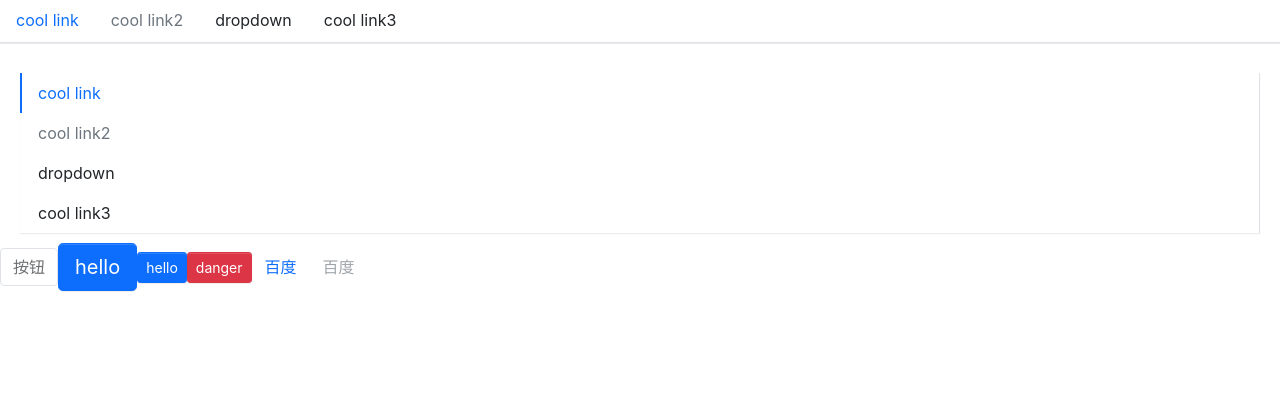
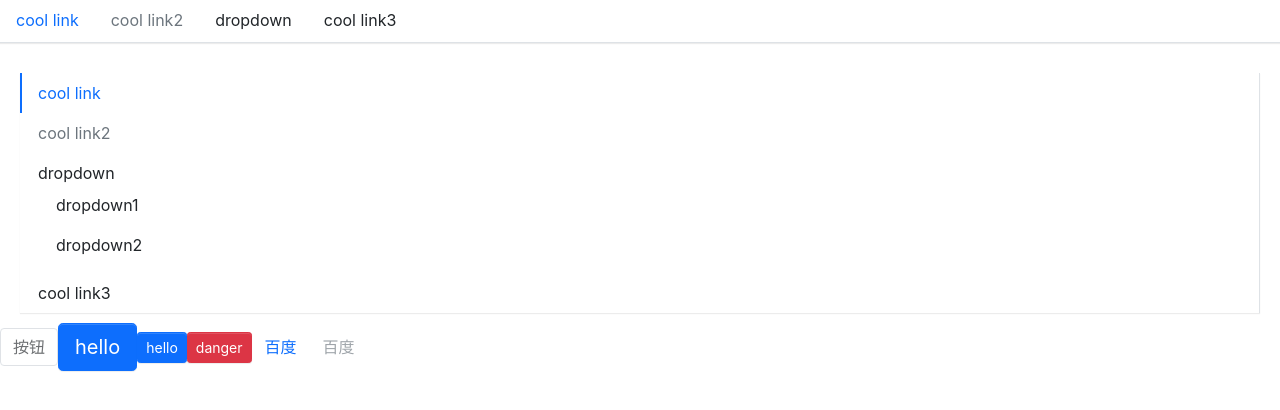
Before and after one commit to MrRabbit1993/react-ts, a React (Create React App) app: page / in a window 1280 px wide. Shown: the top 410 px of the page. Built offline with nearby package versions, Linux system fonts and the light colour scheme.

Commit message:
feat: submenu 调整

```diff
--- a/src/App.tsx
+++ b/src/App.tsx
@@ -7,7 +7,7 @@ function App() {
   return (
     <div className="App">
       <Menu
-        defaultIndex={0}
+        defaultIndex="0"
         onSelect={(index) => {
           console.log(index)
         }}>
@@ -21,7 +21,8 @@ function App() {
       </Menu>
 
       <Menu
-        defaultIndex={0}
+        defaultIndex="0"
+        defaultOpenSubMenus={['2']}
         mode="vertical"
         onSelect={(index) => {
           console.log(index)
--- a/src/components/Menu/context.ts
+++ b/src/components/Menu/context.ts
@@ -1,3 +1,3 @@
 import { createContext } from 'react'
 import { IMenuContext } from './type'
-export const MenuContext = createContext<IMenuContext>({ index: 0 })
+export const MenuContext = createContext<IMenuContext>({ index: '0' })
--- a/src/components/Menu/index.tsx
+++ b/src/components/Menu/index.tsx
@@ -5,7 +5,7 @@ import { MenuProps, IMenuContext, MenuItemProps } from './type'
 import { MenuContext } from './context'
 export * from './type'
 const Menu: FC<MenuProps> = (props) => {
-  const { className, mode, style, children, defaultIndex, onSelect } = props
+  const { className, mode, style, children, defaultIndex, onSelect, defaultOpenSubMenus } = props
 
   const [currentActive, setActive] = useState(defaultIndex)
 
@@ -14,23 +14,24 @@ const Menu: FC<MenuProps> = (props) => {
     'menu-horizontal': mode !== 'vertical'
   })
 
-  const handlerClick = (index: number) => {
+  const handlerClick = (index: string) => {
     setActive(index)
     if (onSelect) {
       onSelect(index)
     }
   }
   const passContext: IMenuContext = {
-    index: currentActive ? currentActive : 0,
+    index: currentActive ? currentActive : '0',
     onSelect: handlerClick,
-    mode: mode
+    mode,
+    defaultOpenSubMenus
   }
   const renderChildren = () => {
     return React.Children.map(children, (child, index) => {
       const childElement = child as FunctionComponentElement<MenuItemProps>
       const { displayName } = childElement.type
       if (displayName === 'MenuItem' || displayName === 'SubMenu') {
-        return cloneElement(childElement, { index }) // 自动注入index,外层无需在手动加入index
+        return cloneElement(childElement, { index: index.toString() }) // 自动注入index,外层无需在手动加入index
       } else {
         console.error('Waring:Menu has a child which is not a MenuItem')
       }
@@ -43,7 +44,8 @@ const Menu: FC<MenuProps> = (props) => {
   )
 }
 Menu.defaultProps = {
-  defaultIndex: 0,
-  mode: 'horizontal'
+  defaultIndex: '0',
+  mode: 'horizontal',
+  defaultOpenSubMenus: []
 }
 export default Menu
--- a/src/components/Menu/menu-item.tsx
+++ b/src/components/Menu/menu-item.tsx
@@ -10,7 +10,7 @@ const MenuItem: FC<MenuItemProps> = (props) => {
     'is-active': index === context.index
   })
   const handlerClick = () => {
-    if (context.onSelect && !disabled && typeof index === 'number') {
+    if (context.onSelect && !disabled && typeof index === 'string') {
       context.onSelect(index)
     }
   }
--- a/src/components/Menu/sub-menu.tsx
+++ b/src/components/Menu/sub-menu.tsx
@@ -1,12 +1,14 @@
-import React, { FC, useState, FunctionComponentElement, useContext } from 'react'
+import React, { FC, useState, FunctionComponentElement, useContext, cloneElement } from 'react'
 import classNames from 'classnames'
 import { MenuContext } from './context'
 import { SubMenuProps, MenuItemProps } from './type'
 import { setTimeout } from 'timers'
 const SubMenu: FC<SubMenuProps> = (props) => {
   const { index, title, children, className } = props
-  const [menuOpen, setOpen] = useState(false)
   const context = useContext(MenuContext)
+  const openSubMenus = context.defaultOpenSubMenus as Array<string>
+  const isOpend = index && context.mode === 'vertical' ? openSubMenus.includes(index) : false
+  const [menuOpen, setOpen] = useState(isOpend)
   const classes = classNames('menu-item submenu-item', className, {
     'is-active': index === context.index
   })
@@ -34,10 +36,10 @@ const SubMenu: FC<SubMenuProps> = (props) => {
     const subMenuClasses = classNames('submenu', {
       'menu-opened': menuOpen
     })
-    const childrenComponent = React.Children.map(children, (child, index) => {
+    const childrenComponent = React.Children.map(children, (child, i) => {
       const childElement = child as FunctionComponentElement<MenuItemProps>
       if (childElement.type.displayName === 'MenuItem') {
-        return childElement
+        return cloneElement(childElement, { index: `${index}-${i}` }) // 自动注入index,外层无需在手动加入index
       } else {
         console.error('Waring:SubMenu has a child which is not a MenuItem')
       }
```
Also changed, not shown: src/components/Menu/type.ts (+8 -6 lines), 1 other file (tests, documents, lock files or other folders).
